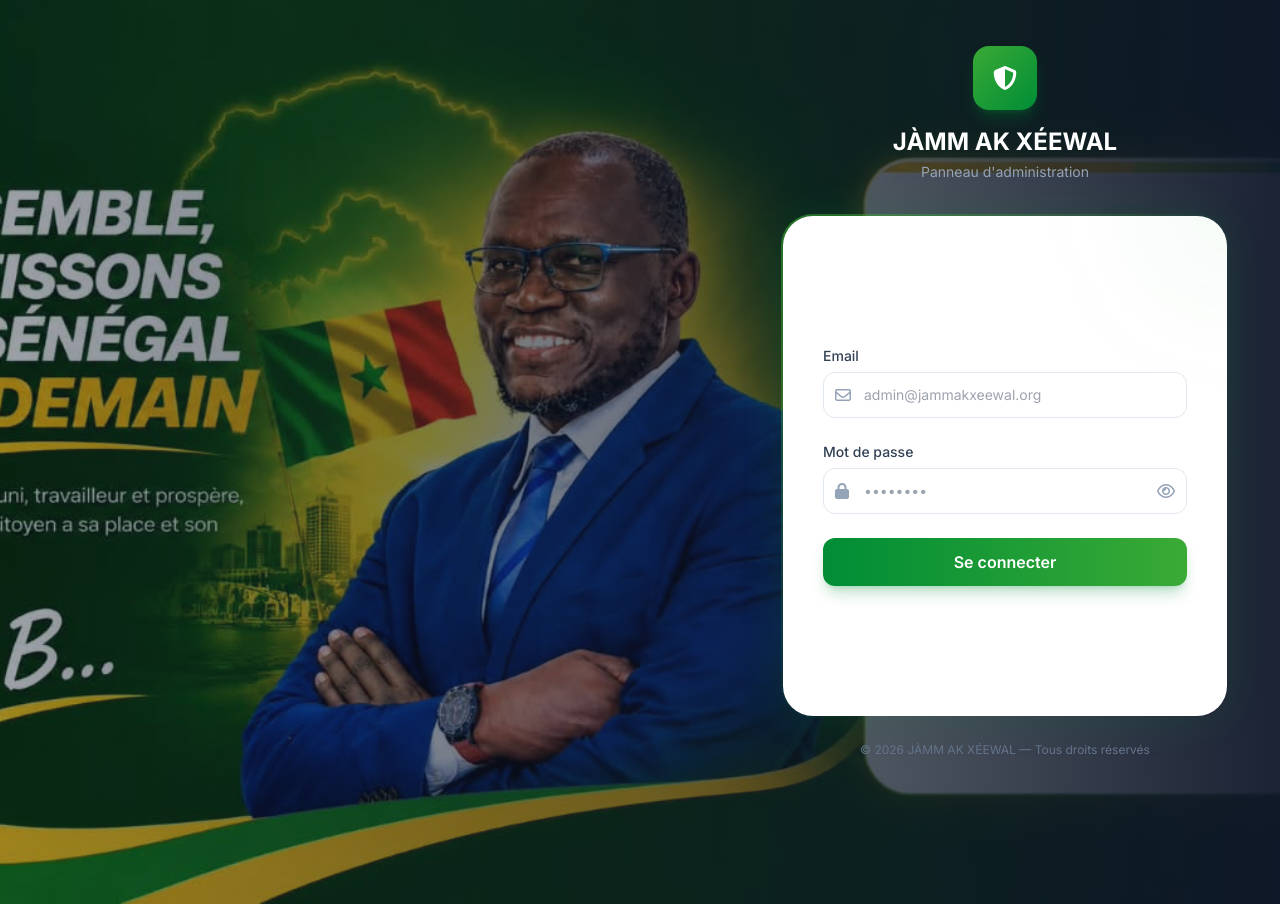
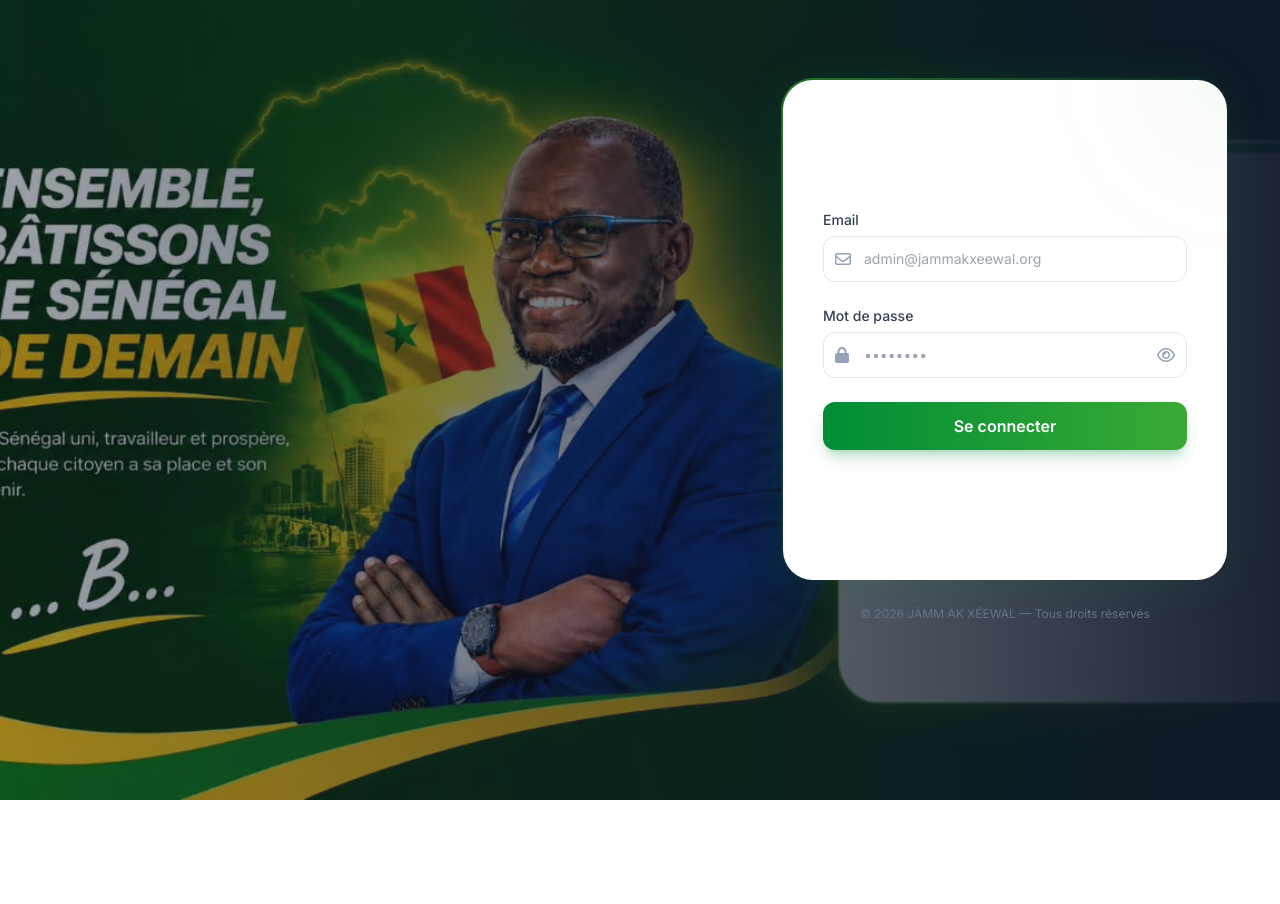
Before and after one commit to MalickDevWeb/jamm_ak_xeewal, an Angular app: page /admin/login in a window 1280 px wide. After the commit the page ends 800 px from the top, so only its background shows below. Built offline with nearby package versions, Linux system fonts and the light colour scheme.

Commit message:
style(ui): remove logo and header text above admin login form

```diff
--- a/src/app/features/admin/auth/pages/admin-login/admin-login.component.html
+++ b/src/app/features/admin/auth/pages/admin-login/admin-login.component.html
@@ -7,14 +7,7 @@
   </div>
 
   <div class="relative z-10 w-full max-w-md md:-translate-y-[50px] md:translate-x-[45px]">
-    <!-- Logo & Header -->
-    <div class="text-center mb-8">
-      <div class="inline-flex items-center justify-center w-16 h-16 rounded-2xl bg-gradient-to-br from-brand-greenLight to-brand-green shadow-lg shadow-brand-green/30 mb-4">
-        <i class="fa-solid fa-shield-halved text-white text-2xl"></i>
-      </div>
-      <h1 class="text-2xl font-bold text-white mb-1">JÀMM AK XÉEWAL</h1>
-      <p class="text-slate-400 text-sm">Panneau d'administration</p>
-    </div>
+
 
     <div class="relative p-[2px] rounded-[2rem] bg-gradient-to-br from-brand-greenLight/60 via-brand-green/10 to-transparent shadow-[0_0_40px_rgba(0,141,54,0.15)]">
       <div class="bg-white rounded-[calc(2rem-2px)] p-8 sm:p-10 min-h-[500px] flex flex-col justify-center relative overflow-hidden">
```
